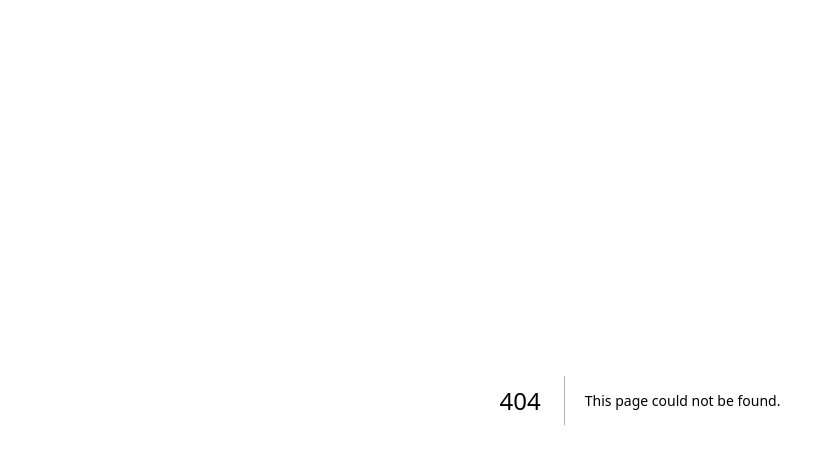
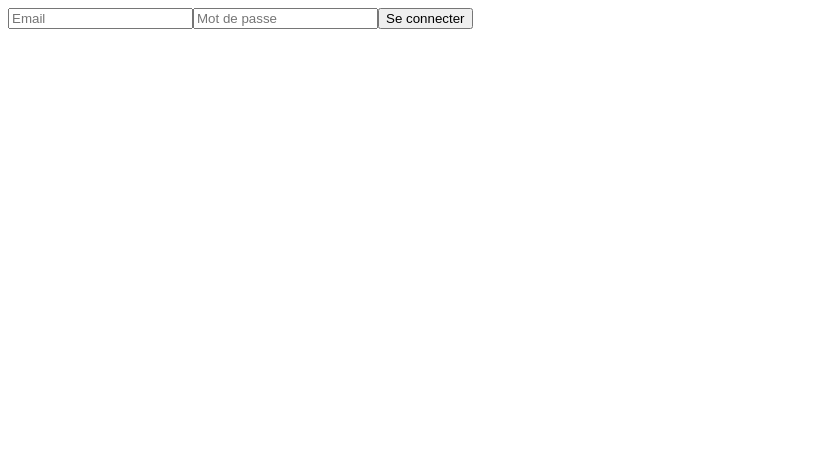
Before and after one commit to Bond52/ecommerce-web-avec-tailwind, a Next.js app: page /login in a window 1280 px wide. Before the commit this address had no page. Shown: the top 464 px of the page, without its empty margins (0-835 px from the left). Built offline with nearby package versions, Linux system fonts and the light colour scheme.

Commit message:
Ajout des pages login/admin/vendeur/acheteur et lien accueil

```diff
--- /dev/null
+++ b/app/login/page.tsx
@@ -0,0 +1,52 @@
+'use client';
+
+import { useRouter } from 'next/navigation';
+import { useState } from 'react';
+
+export default function LoginPage() {
+  const router = useRouter();
+  const [email, setEmail] = useState('');
+  const [password, setPassword] = useState('');
+
+  const handleLogin = async (e: React.FormEvent) => {
+    e.preventDefault();
+
+    const res = await fetch('https://sawaka-api.onrender.com/api/login', {
+      method: 'POST',
+      headers: { 'Content-Type': 'application/json' },
+      body: JSON.stringify({ email, password })
+    });
+
+    const data = await res.json();
+
+    if (res.ok && data.token) {
+      localStorage.setItem('token', data.token);
+      localStorage.setItem('role', data.role);
+
+      // 🔁 Rediriger selon le rôle
+      if (data.role === 'admin') router.push('/admin');
+      else if (data.role === 'vendeur') router.push('/vendeur');
+      else router.push('/acheteur');
+    } else {
+      alert(data.error || 'Erreur de connexion');
+    }
+  };
+
+  return (
+    <form onSubmit={handleLogin}>
+      <input
+        type="email"
+        placeholder="Email"
+        value={email}
+        onChange={(e) => setEmail(e.target.value)}
+      />
+      <input
+        type="password"
+        placeholder="Mot de passe"
+        value={password}
+        onChange={(e) => setPassword(e.target.value)}
+      />
+      <button type="submit">Se connecter</button>
+    </form>
+  );
+}
```
Also changed, not shown: app/page.tsx (+10 -6 lines), app/acheteur/page.tsx (added), app/admin/page.tsx (added), app/vendeur/page.tsx (added).
